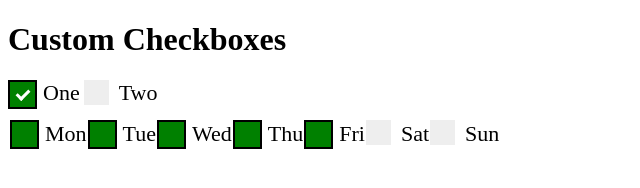
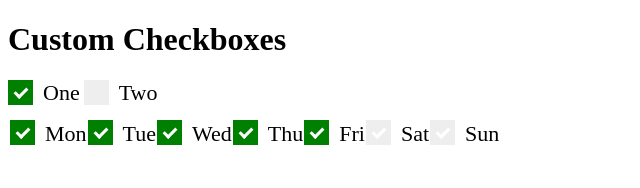
Before and after one commit to Rajesh35hsp/HTMLCSS, a plain HTML site: page 2. Custom CheckBox using BootStrap/CB.html in a window 1280 px wide. Shown: the whole page, without its empty margins (0-640 px from the left). Drawn offline with Linux system fonts and the light colour scheme.

Commit message:
achieved

```diff
--- a/2. Custom CheckBox using BootStrap/CB.html
+++ b/2. Custom CheckBox using BootStrap/CB.html
@@ -43,9 +43,8 @@
 
         /* When the checkbox is checked, add a blue background */
         .container input:checked ~ .checkmark,
-        td input:checked ~ label::after {
+        td input:checked ~ label:after {
             background-color: green;
-            border:solid 2px;
         }
 
     /* Create the checkmark/indicator (hidden when not checked) */
@@ -57,7 +56,8 @@
 
     td > label:after {
         content: "";
-
+        /*color:white;*/
+        /*✅*/
     }
 
     /* Show the checkmark when checked */
@@ -66,7 +66,16 @@
     }
 
     /* Style the checkmark/indicator */
-    .container .checkmark:after {
+    .container .checkmark:after,
+    td > label:before {
+        content:'';
+         position: absolute;
+            top: 0;
+            left: 0;
+            height: 20px;
+            width: 20px;
+
+        z-index:999;
         left: 9px;
         top: 5px;
         width: 5px;
```
